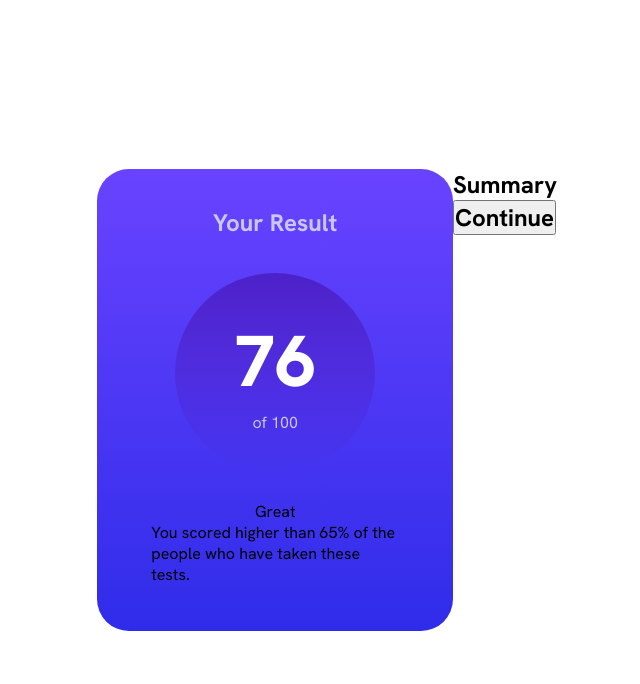
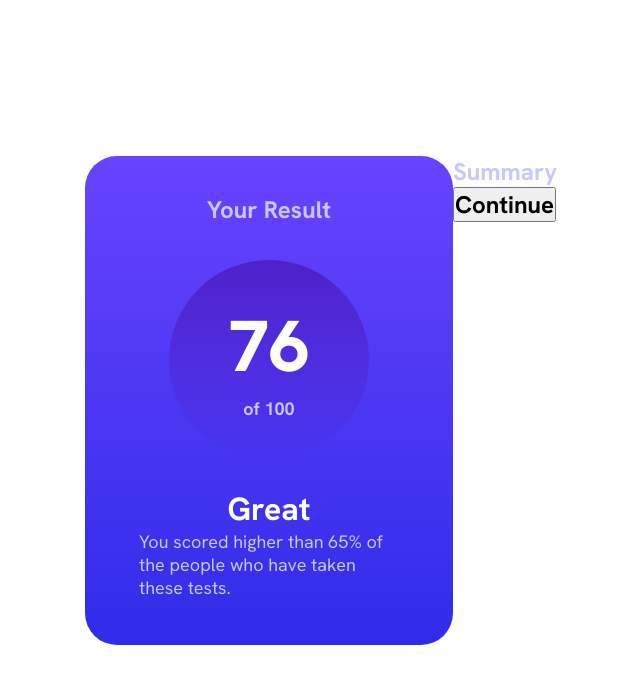
Before and after one commit to EsraaY21/results-summary-component-main, a plain HTML site: page index.html in a window 1280 px wide. Shown: the whole page, without its empty margins (187-827 px from the left). Drawn offline with Linux system fonts and the light colour scheme; files whose address does not match are found by name.

Commit message:
left side

```diff
--- a/assets/css/style.css
+++ b/assets/css/style.css
@@ -84,6 +84,10 @@ body {
     min-height: 100vh;
     display: grid;
     place-content: center;
+    font-size: 18px;
+    color: var(--light-lavender);
+
+
 }
 
 .card {
@@ -147,5 +151,12 @@ body {
 }
 
 .card section.left .grade p{
-    color: var(--light-lavender);
+    font-weight: bold;
 }
+
+.headingL
+{
+    font-size: 2rem;
+    font-weight: bold;
+    color: white;
+}
--- a/index.html
+++ b/index.html
@@ -23,7 +23,7 @@
           <h1>76</h1>
           <p>of 100</p>
         </div>
-        <h3>Great</h3>
+        <h3 class="headingL">Great</h3>
         <p>You scored higher than 65% of the people who have taken these tests.</p>
     </section>
 
```
